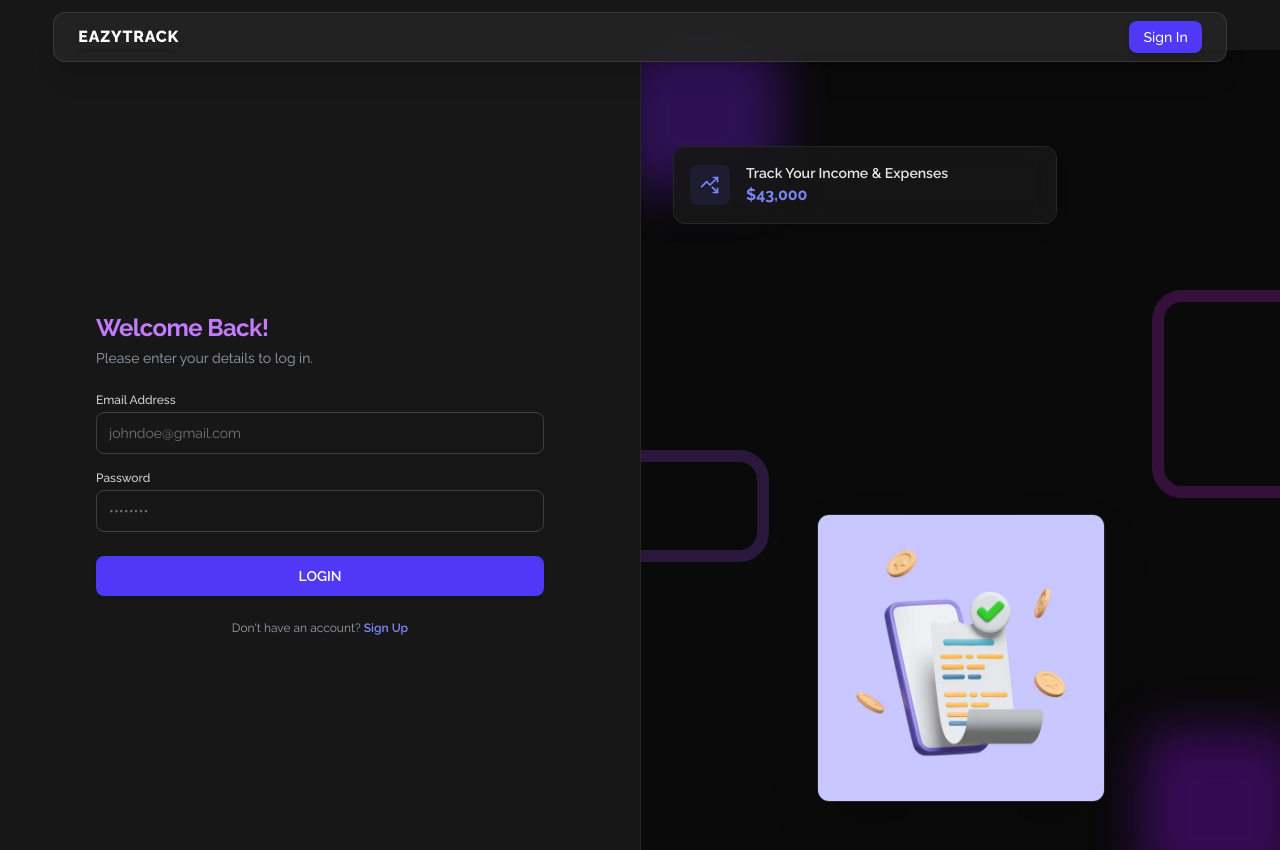
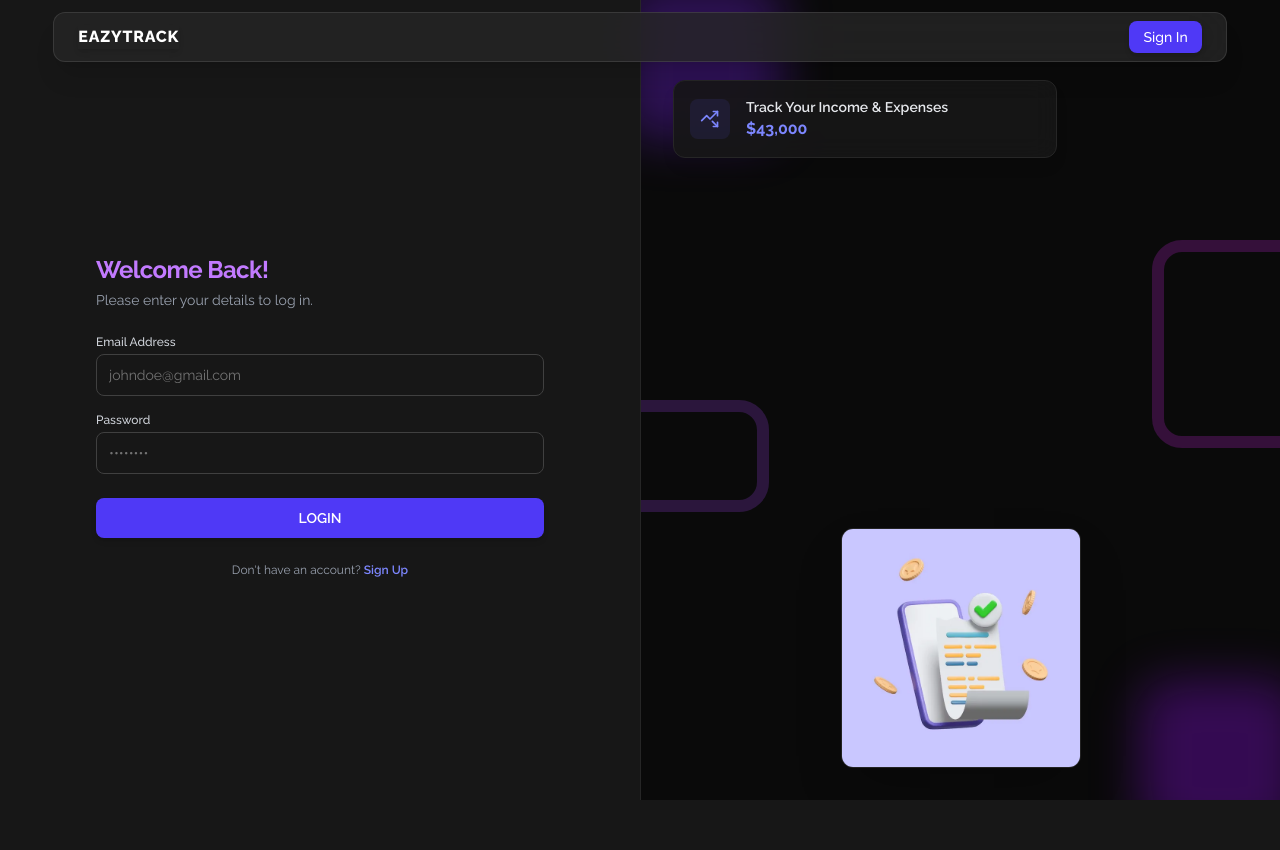
Before and after one commit to tanish0209/expense-tracker, a React (Vite) app in the folder frontend/: page /login in a window 1280 px wide. After the commit the page ends 800 px from the top, so only its background shows below. Built offline with nearby package versions, Linux system fonts and the light colour scheme; no server answers.

Commit message:
Fix auth layout

```diff
--- a/frontend/src/App.jsx
+++ b/frontend/src/App.jsx
@@ -19,7 +19,7 @@ const PageLoader = () => (
 
 const App = () => {
   return (
-    <div className="min-h-screen bg-neutral-900 text-white selection:bg-purple-500 selection:text-white">
+    <div className="min-h-screen bg-neutral-900 text-white selection:bg-purple-500 selection:text-white flex flex-col">
       <ToastContainer position="top-right" autoClose={3000} theme="dark" />
       <Navbar />
       <Suspense fallback={<PageLoader />}>
--- a/frontend/src/components/layouts/AuthLayout.jsx
+++ b/frontend/src/components/layouts/AuthLayout.jsx
@@ -4,17 +4,20 @@ import { LuTrendingUpDown } from "react-icons/lu";
 
 const AuthLayout = ({ children }) => {
   return (
-    <div className="flex min-h-[calc(100vh-5rem)]">
-      <div className="w-full md:w-[55vw] lg:w-[50vw] px-6 sm:px-10 md:px-14 pt-24 pb-12 flex flex-col justify-center mx-auto">
+    <div className="fixed inset-0 top-0 left-0 w-full h-screen grid grid-cols-1 md:grid-cols-2 overflow-hidden z-0">
+      {/* Left 50% */}
+      <div className="w-full px-6 sm:px-10 md:px-14 pt-16 pb-8 flex flex-col justify-center items-center h-full bg-neutral-900">
         {children}
       </div>
-      <div className="hidden md:block border-l border-neutral-800 w-[45vw] lg:w-[50vw] min-h-screen bg-neutral-950 bg-auth-bg-img bg-cover bg-no-repeat bg-center overflow-hidden p-8 relative">
+
+      {/* Right 50% */}
+      <div className="hidden md:flex flex-col justify-between border-l border-neutral-800 w-full h-full bg-neutral-950 bg-auth-bg-img bg-cover bg-no-repeat bg-center overflow-hidden p-6 lg:p-8 pt-20 relative">
         <div className="w-40 h-40 rounded-[30px] bg-violet-600/30 blur-xl absolute -top-5 -left-5" />
         <div className="w-40 h-52 rounded-[30px] border-[12px] border-fuchsia-500/20 absolute top-[30%] -right-[5%]" />
         <div className="w-40 h-40 rounded-[30px] bg-purple-600/30 blur-xl absolute top-[85%] -right-5" />
         <div className="w-40 h-28 rounded-[30px] border-[12px] border-purple-500/20 absolute top-[50%] -left-[5%]" />
 
-        <div className="grid grid-cols-1 z-20 max-w-sm mt-16">
+        <div className="grid grid-cols-1 z-20 max-w-sm mt-12">
           <StatInfoCard
             icon={<LuTrendingUpDown />}
             label="Track Your Income & Expenses"
@@ -24,7 +27,7 @@ const AuthLayout = ({ children }) => {
         <div className="flex justify-center items-center">
           <img
             src={card1}
-            className="w-56 lg:w-72 absolute bottom-12 rounded-xl shadow-2xl border border-white/10"
+            className="w-48 lg:w-60 absolute bottom-8 rounded-xl shadow-2xl border border-white/10"
             alt="Dashboard preview"
           />
         </div>
```
